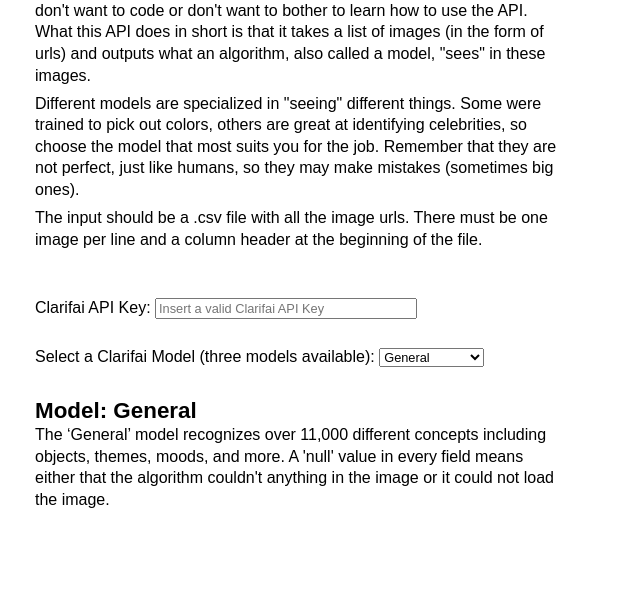
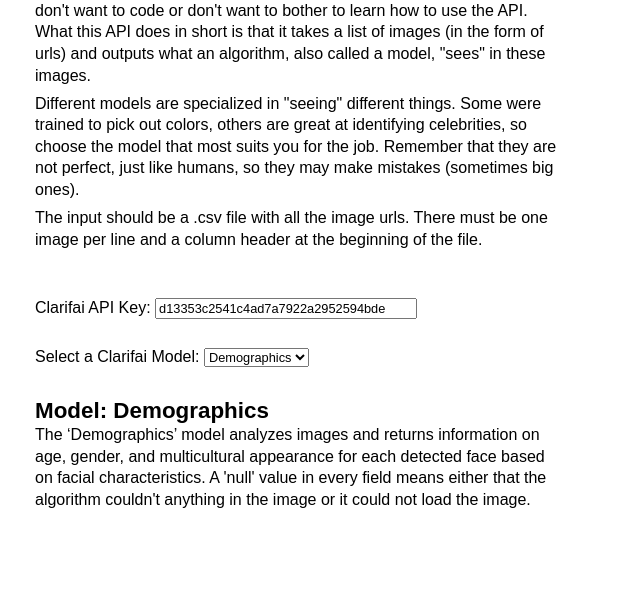
Before and after one commit to densitydesign/dd-image-tagging, a plain HTML site: page index.html in a window 1280 px wide. Shown: the part 158-761 px from the top of the page, without its empty margins (315-955 px from the left). Drawn offline with nearby package versions, Linux system fonts and the light colour scheme; a web font is replaced by a local one.

Commit message:
Revert "key removed"
This reverts commit 3686a79242bc72a451e4c629d9d8d0df6cac5d9f.

```diff
--- a/index.html
+++ b/index.html
@@ -22,24 +22,24 @@
     <main class="container">
         <div class="input__API">
             <label for="API-key">Clarifai API Key: </label>
-            <input type="text" id="API-key" value="" placeholder="Insert a valid Clarifai API Key" size="32">
+            <input type="text" id="API-key" value="d13353c2541c4ad7a7922a2952594bde" placeholder="Insert a valid Clarifai API Key" size="32">
         </div>
 
         <div class="input__model">
-            <label for="model-select">Select a Clarifai Model (three models available):</label>
+            <label for="model-select">Select a Clarifai Model:</label>
             <select id="model-select">
-                <option value="aaa03c23b3724a16a56b629203edc62c">General</option>
-                <option value="eeed0b6733a644cea07cf4c60f87ebb7">Color</option>
                 <option value="c0c0ac362b03416da06ab3fa36fb58e3">Demographics</option>
                 <!-- <option value="e0be3b9d6a454f0493ac3a30784001ff">Apparel</option>
                 <option value="e466caa0619f444ab97497640cefc4dc">Celebrity</option>
+                <option value="aaa03c23b3724a16a56b629203edc62c">General</option>
+                <option value="eeed0b6733a644cea07cf4c60f87ebb7">Color</option>
+
+                <option value="a403429f2ddf4b49b307e318f00e528b">Face Detection</option>
                 <option value="bd367be194cf45149e75f01d59f77ba7">Food</option>
                 <option value="d16f390eb32cad478c7ae150069bd2c6">Moderation</option>
                 <option value="e9576d86d2004ed1a38ba0cf39ecb4b1">NSFW</option>
                 <option value="fbefb47f9fdb410e8ce14f24f54b47ff">Textures and Patterns</option>
                 <option value="eee28c313d69466f836ab83287a54ed9">Travel</option> -->
-                <!-- To remove, useless -->
-                <!-- <option value="a403429f2ddf4b49b307e318f00e528b">Face Detection</option> -->
             </select>
         </div>
 
```
